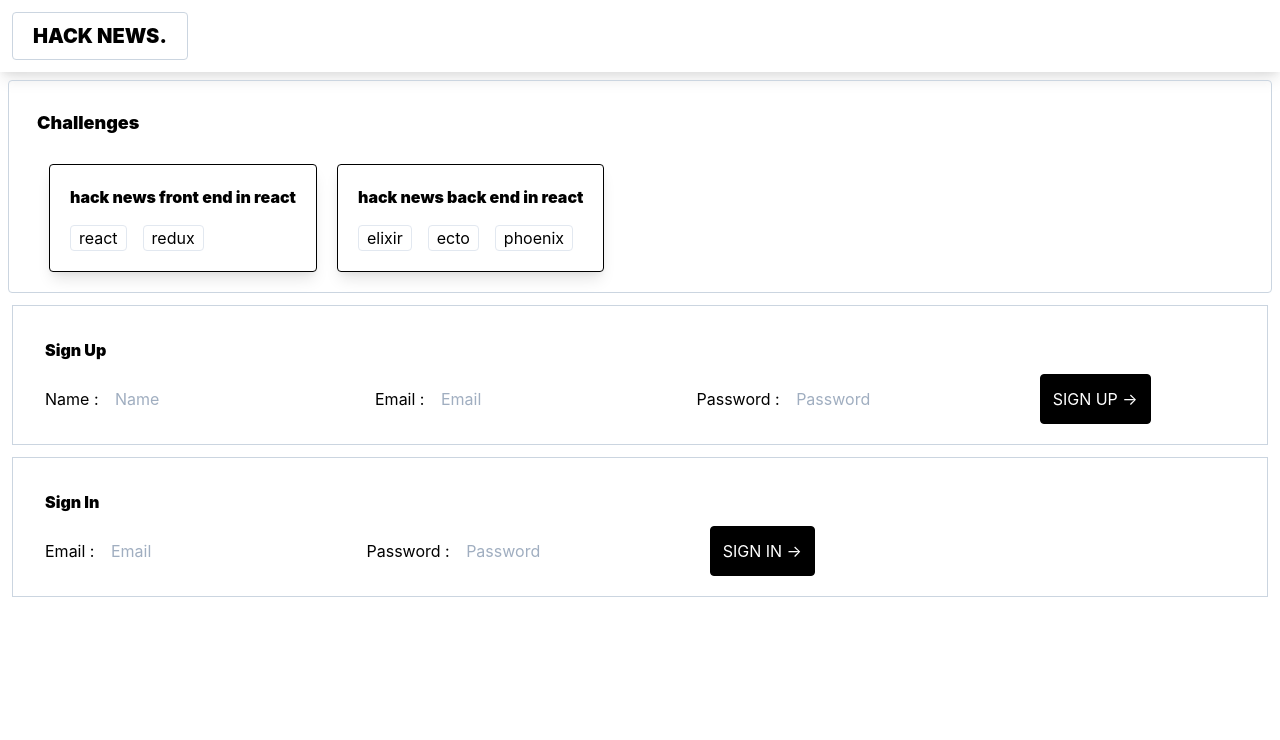
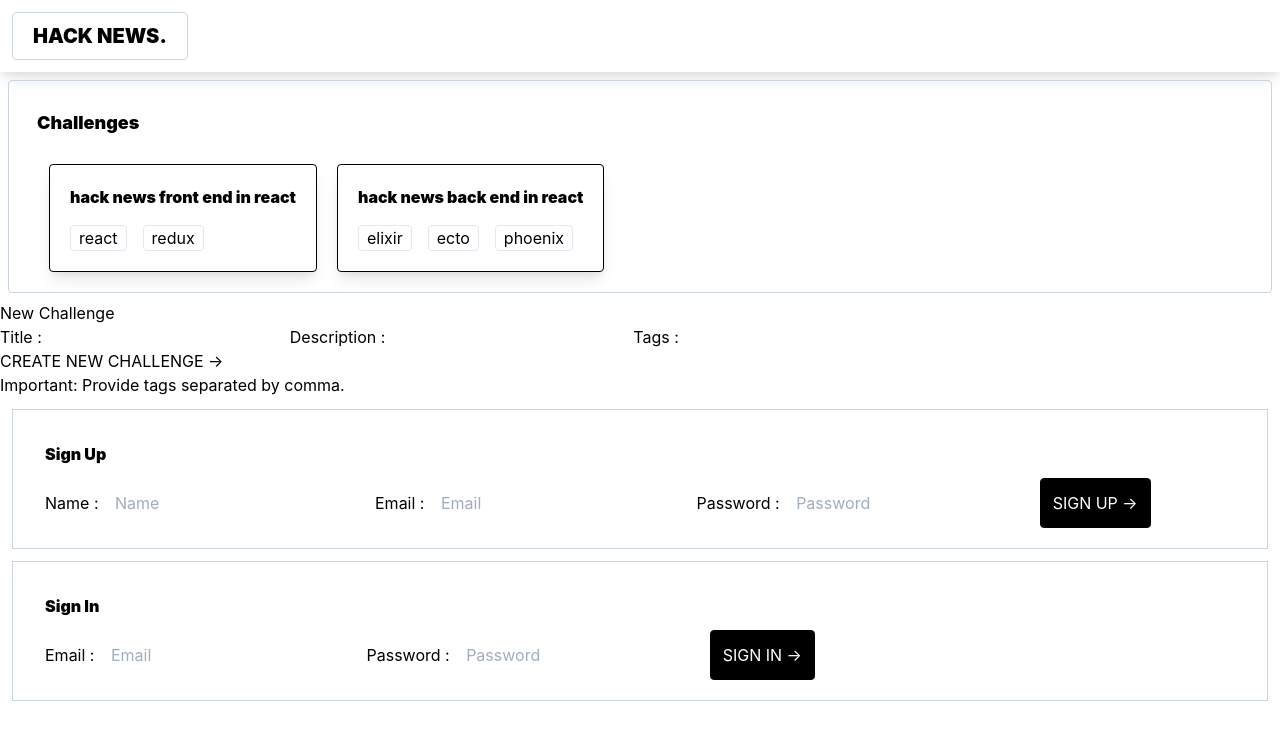
Before and after one commit to apboobalan/hack_news_frontend, a React (Create React App) app: page / in a window 1280 px wide. Shown: the top 740 px of the page. Built offline with nearby package versions, Linux system fonts and the light colour scheme.

Commit message:
Add CreateChallenge component.

```diff
--- a/src/App.js
+++ b/src/App.js
@@ -8,6 +8,7 @@ import ChallengeDetailsContainer from "./containers/ChallengeDetailsContainer";
 import TitleBarContainer from "./containers/TitleBarContainer";
 
 import Auth from './components/Auth'
+import CreateChallenge from "./components/CreateChallenge"
 
 const App = () => {
   const containerView = useSelector((state) => state.containerReducer.containerView);
@@ -22,6 +23,7 @@ const App = () => {
           <ChallengeDetailsContainer />
         )}
       </section>
+      <CreateChallenge/>
       <Auth/>
       <Auth type={"signIn"}/>
     </div>
--- /dev/null
+++ b/src/components/CreateChallenge.js
@@ -0,0 +1,50 @@
+import React, { useState } from "react";
+
+const CreateChallenge = ({ onClickHandler }) => {
+  const [title, setTitle] = useState("");
+  const [description, setDescription] = useState("");
+  const [tags, setTags] = useState("");
+
+  const onCreateNewChallenge = () => {
+    onClickHandler({
+      title: title,
+      description: description,
+      tags: formatTags(tags),
+    });
+  };
+
+  const formatTags = (tags) => tags.split(",").map((tag) => ({name: tag.trim().toLowerCase()}));
+
+  return (
+    <div>
+      <div>New Challenge</div>
+      <label htmlFor="title">Title :</label>
+      <input
+        type="text"
+        id="title"
+        data-testid="title"
+        onChange={(e) => setTitle(e.target.value)}
+      />
+      <label htmlFor="description">Description :</label>
+      <input
+        type="text"
+        id="description"
+        data-testid="description"
+        onChange={(e) => setDescription(e.target.value)}
+      />
+      <label htmlFor="tags">Tags :</label>
+      <input
+        type="text"
+        id="tags"
+        data-testid="tags"
+        onChange={(e) => setTags(e.target.value)}
+      />
+      <div data-testid="submit" onClick={onCreateNewChallenge}>
+        CREATE NEW CHALLENGE &rarr;
+      </div>
+      <div>Important: Provide tags separated by comma.</div>
+    </div>
+  );
+};
+
+export default CreateChallenge;
```
Also changed, not shown: 1 other file (tests, documents, lock files or other folders).
